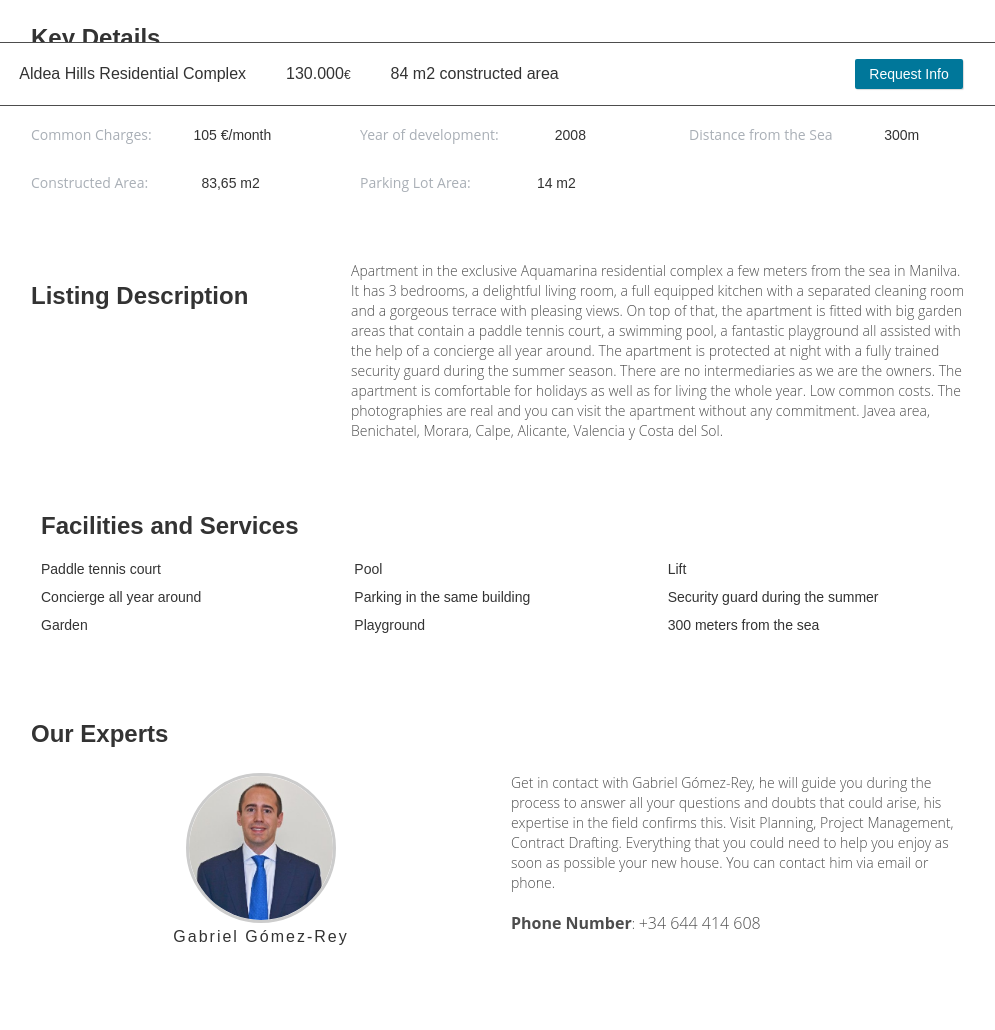
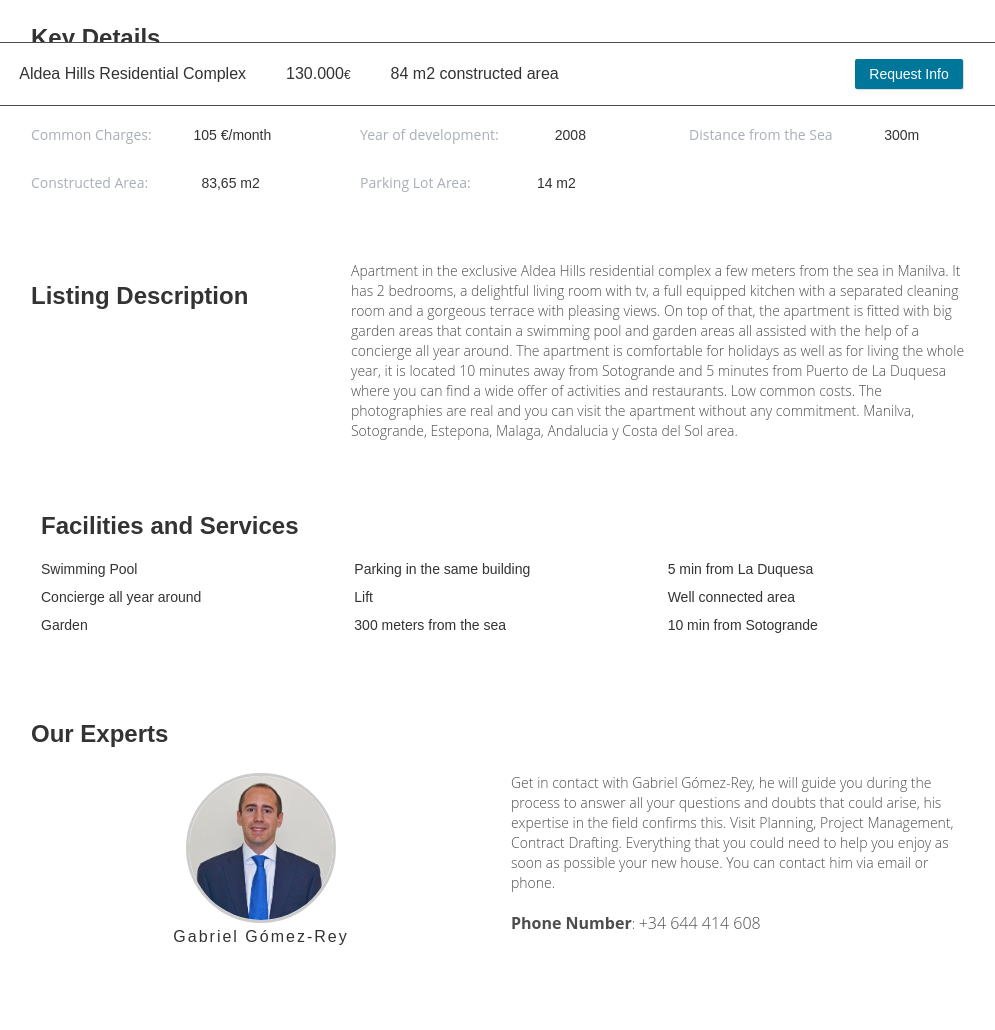
Before and after one commit to joaqib/aldeahills, a plain HTML site: page index.html in a window 1280 px wide. Shown: the part 794-1824 px from the top of the page, without its empty margins (139-1134 px from the left). Drawn offline with nearby package versions, Linux system fonts and the light colour scheme; a script that the page names is missing.

Commit message:
change description

```diff
--- a/index.html
+++ b/index.html
@@ -138,7 +138,7 @@ h2.info__subtitle {
         </div>
         <div class="listing-summary__item__text text">Constructed Area</div>
       </div>
-      <div class="listing-summary__buttons"><a class="cta listing-summary-cta w-button" href="/plano-aquamarinas.pdf" target="_blank">Floorplan</a><a class="cta listing-summary-cta w-button" href="#map">Map</a>
+      <div class="listing-summary__buttons"><a class="cta listing-summary-cta w-button" href="/plano-AldeaHillss.pdf" target="_blank">Floorplan</a><a class="cta listing-summary-cta w-button" href="#map">Map</a>
       </div>
     </div>
   </div>
@@ -194,7 +194,7 @@ h2.info__subtitle {
           <h3 class="listing-description__title title">Listing Description</h3>
         </div>
         <div class="w-col w-col-8">
-          <p class="text">Apartment in the exclusive Aquamarina residential complex a few meters from the sea in Manilva. It has 3 bedrooms, a delightful living room, a full equipped kitchen with a separated cleaning room and a gorgeous terrace with pleasing views. On top of that, the apartment is fitted with big garden areas that contain a paddle tennis court, a swimming pool, a fantastic playground all assisted with the help of a concierge all year around. The apartment is protected at night with a fully trained security guard during the summer season. There are no intermediaries as we are the owners. The apartment is comfortable for holidays as well as for living the whole year. Low common costs. The photographies are real and you can visit the apartment without any commitment. Javea area, Benichatel, Morara, Calpe, Alicante, Valencia y Costa del Sol.
+          <p class="text">Apartment in the exclusive Aldea Hills residential complex a few meters from the sea in Manilva. It has 2 bedrooms, a delightful living room with tv, a full equipped kitchen with a separated cleaning room and a gorgeous terrace with pleasing views. On top of that, the apartment is fitted with big garden areas that contain a swimming pool and garden areas all assisted with the help of a concierge all year around. The apartment is comfortable for holidays as well as for living the whole year, it is located 10 minutes away from Sotogrande and 5 minutes from Puerto de La Duquesa where you can find a wide offer of activities and restaurants. Low common costs. The photographies are real and you can visit the apartment without any commitment. Manilva, Sotogrande, Estepona, Malaga, Andalucia y Costa del Sol area.
           </p>
         </div>
       </div>
@@ -205,19 +205,19 @@ h2.info__subtitle {
       <h3 class="ammenities__title title">Facilities and Services</h3>
       <div class="w-row">
         <div class="w-col w-col-4">
-          <div class="ammenities__text">Paddle tennis court</div>
+          <div class="ammenities__text">Swimming Pool</div>
           <div class="ammenities__text">Concierge all year around</div>
           <div class="ammenities__text">Garden</div>
         </div>
         <div class="w-col w-col-4">
-          <div class="ammenities__text">Pool</div>
           <div class="ammenities__text">Parking in the same building</div>
-          <div class="ammenities__text">Playground</div>
+          <div class="ammenities__text">Lift</div>
+          <div class="ammenities__text">300 meters from the sea</div>
         </div>
         <div class="w-col w-col-4">
-          <div class="ammenities__text">Lift</div>
-          <div class="ammenities__text">Security guard during the summer</div>
-          <div class="ammenities__text">300 meters from the sea</div>
+          <div class="ammenities__text">5 min from La Duquesa</div>
+          <div class="ammenities__text">Well connected area</div>
+          <div class="ammenities__text">10 min from Sotogrande</div>
         </div>
       </div>
     </div>
@@ -255,8 +255,8 @@ h2.info__subtitle {
         <a href="images/salon3.jpeg" data-fancybox="images"><img class="thumbnail" src="images/salon3-small.jpeg" alt="apartment for sale in residential complex in Manilva - Kitchen"></a>
         <a href="images/salon4.jpeg" data-fancybox="images"><img class="thumbnail" src="images/salon4-small.jpeg" alt="Apartments for sale in Housing Development Manilva, Costa del Sol - Kitchen"></a>
         <a href="images/terraza.jpeg" data-fancybox="images"><img class="thumbnail" src="images/terraza-small.jpeg" alt="Apartments for sale in Housing Development, Costa del Sol - Bathroom"></a>
-        <a href="images/zonascomunes.jpeg" data-fancybox="images"><img class="thumbnail" src="images/zonascomunes-small.jpeg" alt="Apartments for sale in Aquamarina, Costa del Sol - Bathroom"></a>
-        <a href="images/vistas2.jpeg" data-fancybox="images"><img class="thumbnail" src="images/vistas2-small.jpeg" alt="Flat for sale in Aquamarina, Costa del Sol - Bathroom"></a>
+        <a href="images/zonascomunes.jpeg" data-fancybox="images"><img class="thumbnail" src="images/zonascomunes-small.jpeg" alt="Apartments for sale in Aldea Hills, Costa del Sol - Bathroom"></a>
+        <a href="images/vistas2.jpeg" data-fancybox="images"><img class="thumbnail" src="images/vistas2-small.jpeg" alt="Flat for sale in Aldea Hills, Costa del Sol - Bathroom"></a>
       </div>
     </div>
   </div>
```
